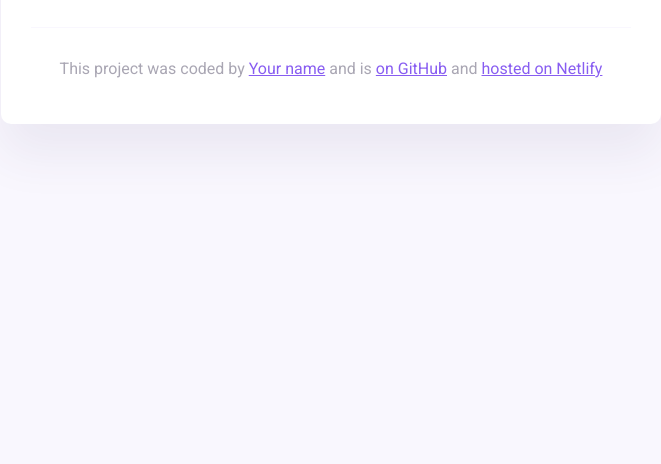
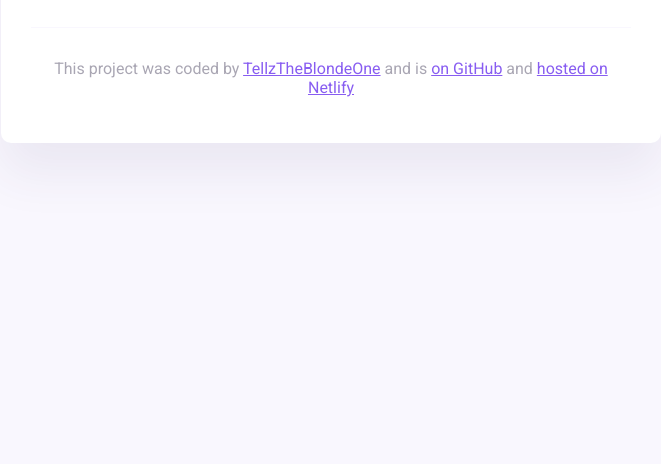
Before and after one commit to TellzTheBlondeOne/my-first-shecodes-project, a website built with Parcel: page index.html in a window 1280 px wide. Shown: the part 336-800 px from the top of the page, without its empty margins (309-970 px from the left). Built offline with nearby package versions, Linux system fonts and the light colour scheme.

Commit message:
href links added to the HTML

```diff
--- a/index.html
+++ b/index.html
@@ -47,9 +47,9 @@
       <footer>
         <p>
           This project was coded by
-          <a href="#" target="_blank">Your name</a> and is
-          <a href="#" target="_blank"> on GitHub</a> and
-          <a href="#" target="_blank">hosted on Netlify</a>
+          <a href="https://github.com/TellzTheBlondeOne" target="_blank">TellzTheBlondeOne</a> and is
+          <a href="https://github.com/TellzTheBlondeOne/my-first-shecodes-project" target="_blank"> on GitHub</a> and
+          <a href="https://fancy-duckanoo-a5eb90.netlify.app/" target="_blank">hosted on Netlify</a>
         </p>
       </footer>
     </div>
```
